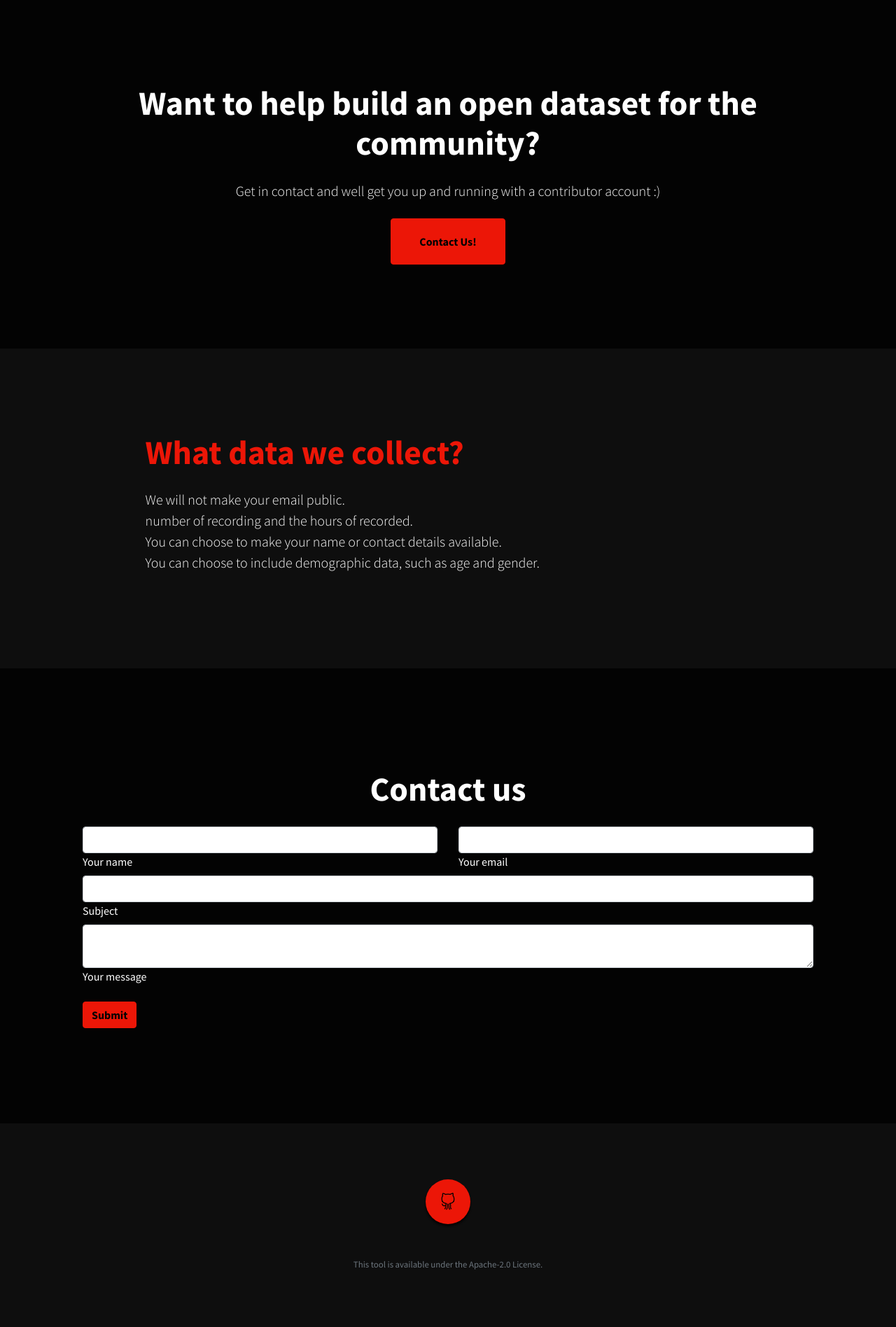
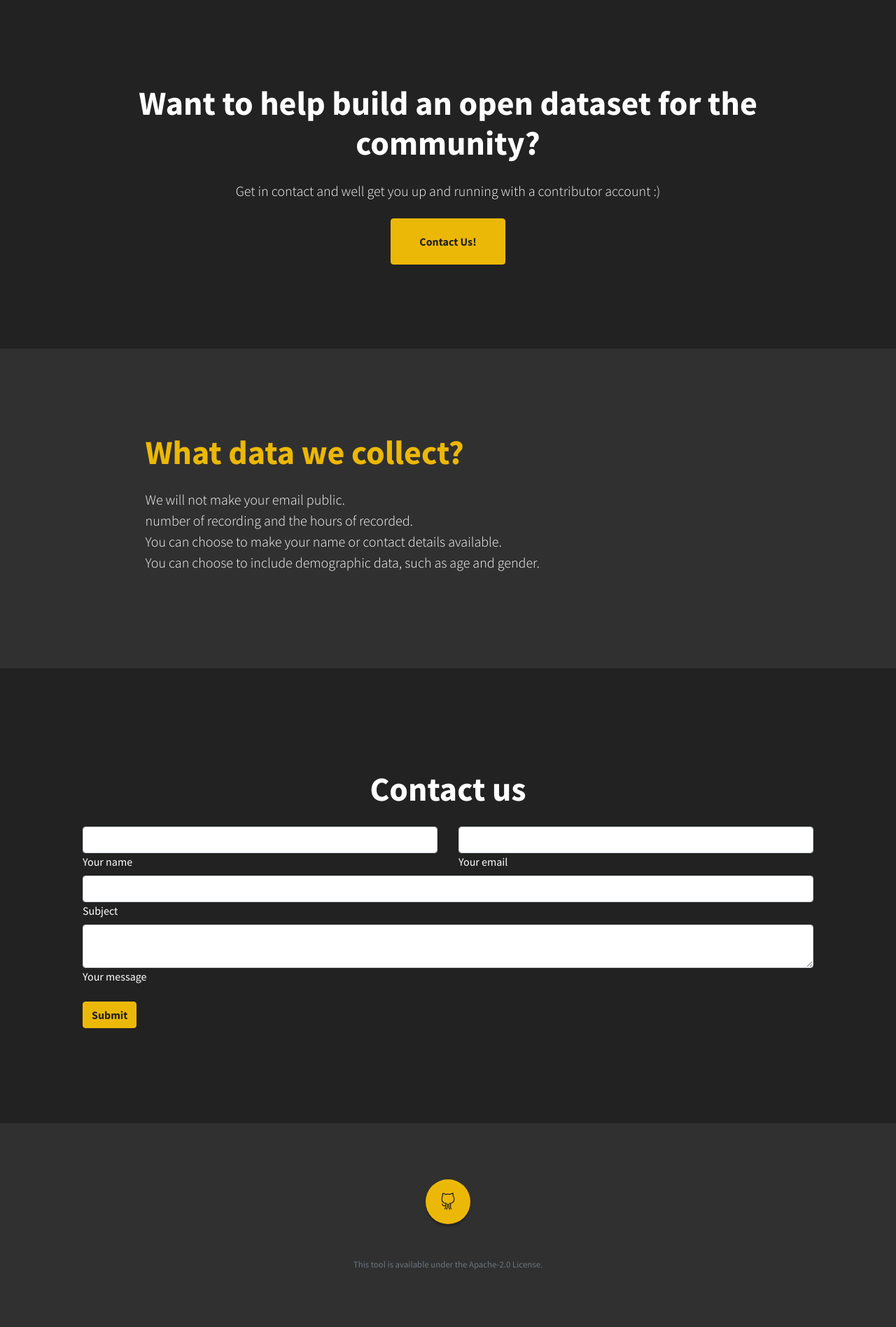
Before and after one commit to openempathic/EMNS-DCT, a Django app: page / in a window 1280 px wide. Shown: the part 1321-3217 px from the top of the page at 70% size. Run offline with Django 4.2, Linux system fonts and the light colour scheme; parts of the project's set-up code (start-up, migrations or seed data) failed here and were passed over; some libraries are stand-ins or nearby versions.

Commit message:
unknown bug caused website not to load, reverted commit to workign version

```diff
--- a/django_dataset_collection_tool/audio_recorder/static/audio_recorder/css/stylish-portfolio.css
+++ b/django_dataset_collection_tool/audio_recorder/static/audio_recorder/css/stylish-portfolio.css
@@ -121,7 +121,7 @@ h6 {
 
 @media (min-width: 992px) {
   .masthead {
-    height: 100%;
+    height: 100vh;
   }
   .masthead h1 {
     font-size: 5.5rem;
@@ -137,7 +137,7 @@ h6 {
   height: 100%;
   transition: all 0.4s ease 0s;
   transform: translateX(250px);
-  background: #030303;
+  background: #222222;
   border-left: 1px solid rgba(255, 255, 255, 0.1);
 }
 
@@ -159,8 +159,8 @@ h6 {
 
 .sidebar-nav li a:hover {
   text-decoration: none;
-  color: #030303;
-  background: #ec1607;
+  color: #222222;
+  background: #ecb807;
 }
 
 .sidebar-nav li a:active,
@@ -327,16 +327,16 @@ footer.footer .social-link {
   width: 4rem;
   line-height: 4.3rem;
   font-size: 1.5rem;
-  background-color: #ec1607;
+  background-color: #ecb807;
   transition: background-color 0.15s ease-in-out;
-  box-shadow: 0 3px 3px 0 #030303;
-  color: #030303;
+  box-shadow: 0 3px 3px 0 #222222;
+  color: #222222;
 }
 
 footer.footer .social-link:hover {
-  background-color: #030303;
+  background-color: #222222;
   text-decoration: none;
-  color: #ec1607;
+  color: #ecb807;
 
 }
 
@@ -349,29 +349,29 @@ a:hover, a:focus, a:active {
 }
 
 .btn-primary {
-  background-color: #ec1607 !important;
-  border-color: #ec1607 !important;
-  color: #030303 !important;
+  background-color: #ecb807 !important;
+  border-color: #ecb807 !important;
+  color: #222222 !important;
 }
 
 
 .btn-primary:hover, .btn-primary:focus, .btn-primary:active {
-  background-color: #030303 !important;
-  border-color: #030303 !important;
-  color: #ec1607 !important;
+  background-color: #222222 !important;
+  border-color: #222222 !important;
+  color: #ecb807 !important;
 
 }
 
 .btn-secondary {
-  background-color: #030303 !important;
+  background-color: #222222 !important;
   border-color: #fff !important;
   color: #fff !important;
 }
 
 .btn-secondary:hover, .btn-secondary:focus, .btn-secondary:active {
-  background-color: #ec1607 !important;
-  border-color: #ec1607!important;
-  color: #030303 !important;
+  background-color: #ecb807 !important;
+  border-color: #ecb807!important;
+  color: #222222 !important;
 }
 
 /* .btn-secondary.dropdown-toggle {
@@ -394,11 +394,11 @@ a:hover, a:focus, a:active {
 }
 
 .bg-primary {
-  background-color: #0e0e0e !important;
+  background-color: #303030 !important;
 }
 
 .bg-secondary {
-  background-color: #030303 !important;
+  background-color: #222222 !important;
 }
 
 .text-primary {
@@ -406,7 +406,7 @@ a:hover, a:focus, a:active {
 }
 
 .text-secondary {
-  color: #ec1607 !important;
+  color: #ecb807 !important;
 }
 
 .fillv {
```
